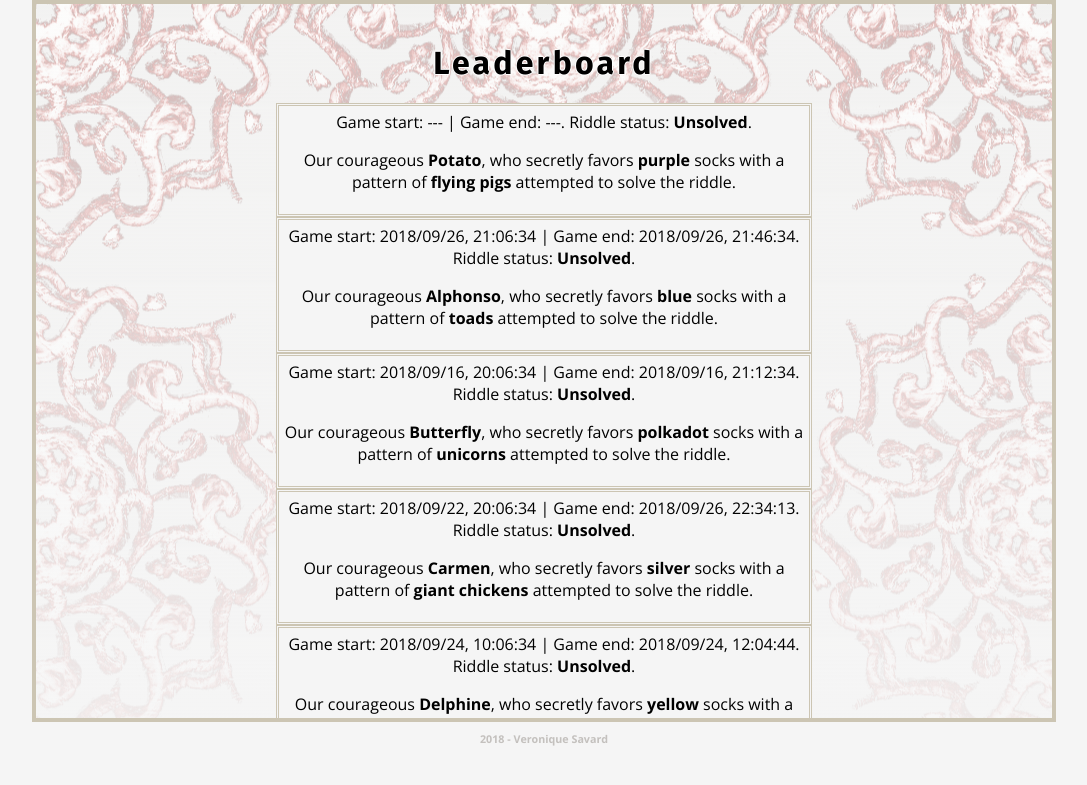
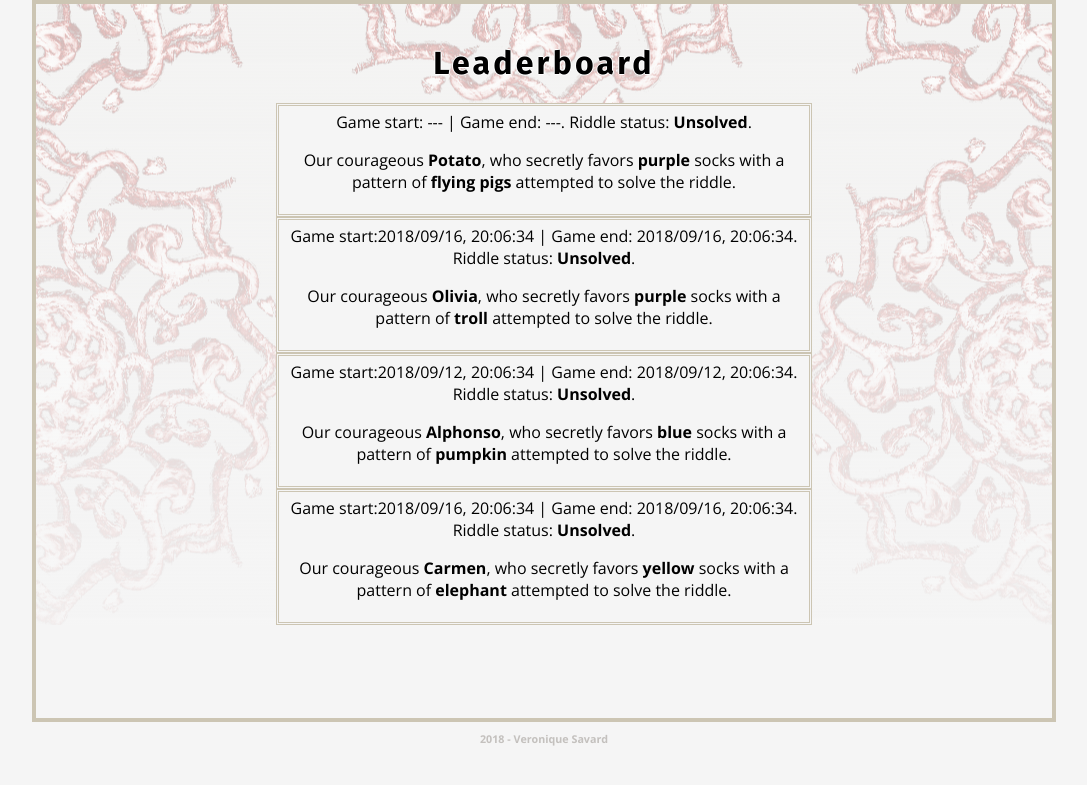
Before and after one commit to nuagesdencre/CI_PracticalPython, a Flask app: page /leaderboard in a window 1280 px wide. Shown: the part 82-867 px from the top of the page, without its empty margins (96-1183 px from the left). Run offline with Flask 2, Linux system fonts and the light colour scheme.

Commit message:
working on interactive leaderboard

```diff
--- a/app.py
+++ b/app.py
@@ -1,5 +1,6 @@
 import os
 from flask import Flask, render_template, request, redirect, session, url_for
+from leaderboard import LEADERBOARD, add_player
 from datetime import datetime
 
 app = Flask(__name__)
@@ -35,6 +36,11 @@ a way to get rid of the information in memory to trigger a new version of the st
 
 @app.route('/drop')
 def drop():
+    current_player = {"username": session.get('username'),
+                      "riddle_status": session.get('riddle_solved'), 'color': session.get('color'),
+                      'mystical': session.get('mystical'),
+                      "time_start": session.get('time_start'), "time_stop": session.get('time_stop')}
+    add_player(current_player)
     session.pop('username', None)
     session.pop('color', None)
     session.pop('mystical', None)
@@ -77,9 +83,14 @@ def leaderboard():
     riddle_solved = session.get('riddle_solved', 'Unsolved')
     time_start = session.get('time_start', '---')
     time_stop = session.get('time_stop', '---')
-    return render_template("leaderboard.html", page_title="Leaderboard", username=username, color=color,
+    return render_template("leaderboard.html", page_title="Leaderboard", leaderboard=LEADERBOARD, username=username, color=color,
                            mystical=mystical_beast, riddle_solved=riddle_solved, time_start=time_start,
                            time_stop=time_stop)
+
+
+# global variable for players
+# single list updated over time replacing hardcoded values
+# add new player info to top of list
 
 
 '''
@@ -113,7 +124,6 @@ def story():
         session['color'] = color
         mystical_beast = request.form['mystical']
         session['mystical'] = mystical_beast
-
     return render_template("story/story.html", page_title="story", username=username, color=color,
                            mystical=mystical_beast)
 
--- /dev/null
+++ b/leaderboard.py
@@ -0,0 +1,15 @@
+LEADERBOARD = [
+    {"username": "Olivia",
+     "riddle_status": "Unsolved", 'color': 'purple', 'mystical': 'troll',
+     "time_start": "2018/09/16, 20:06:34", "time_stop": '2018/09/16, 20:06:34'},
+    {"username": "Alphonso",
+     "riddle_status": "Unsolved", 'color': 'blue', 'mystical': 'pumpkin',
+     "time_start": "2018/09/12, 20:06:34", "time_stop": '2018/09/12, 20:06:34'},
+    {"username": "Carmen",
+     "riddle_status": "Unsolved", 'color': 'yellow', 'mystical': 'elephant',
+     "time_start": "2018/09/16, 20:06:34", "time_stop": '2018/09/16, 20:06:34'}
+]
+
+
+def add_player(blue):
+    LEADERBOARD.insert(0, blue)
--- a/static/css/styles.css
+++ b/static/css/styles.css
@@ -147,15 +147,19 @@ input{
     background-color: #fff;
 }
 
-.btns {
-    margin: 2px;
-    display: inline-block;
+.btns, input {
+    margin: 10px auto;
     border: 1px solid #6f675e;
     padding: 0 15px;
     line-height: 34px;
     word-wrap: normal;
     font-weight: bold;
     white-space: pre-wrap;
+    display: block;
+}
+
+.game_info {
+    max-width: 200px;
 }
 
 .btns:hover {
--- a/templates/leaderboard.html
+++ b/templates/leaderboard.html
@@ -19,41 +19,19 @@
 
             </div>
         </div>
-
-        <div class="leaderboard_entry">
-            Game start: 2018/09/26, 21:06:34 | Game end:  2018/09/26, 21:46:34. Riddle status: <span>Unsolved</span>.
+     {% for player in leaderboard[:3] %}
+   <div class="leaderboard_entry">
+            Game start:{{ player.time_start }} | Game end: {{ player.time_stop }}. Riddle status: <span>{{ player.riddle_status}}</span>.
             <div class="leaderboard_content">
-                <p>Our courageous <span>Alphonso</span>, who secretly favors <span>blue</span> socks with a pattern of <span>
-                toads</span> attempted to solve the riddle.</p>
+                <p>Our courageous <span>{{ player.username }}</span>, who secretly favors <span>{{ player.color }}</span> socks with a pattern of <span>
+                {{ player.mystical }}</span> attempted to solve the riddle.</p>
             </div>
         </div>
 
-        <div class="leaderboard_entry">
-            Game start: 2018/09/16, 20:06:34 | Game end:  2018/09/16, 21:12:34. Riddle status: <span>Unsolved</span>.
-            <div class="leaderboard_content">
-                <p>
-                    Our courageous <span>Butterfly</span>, who secretly favors <span>polkadot</span> socks with a pattern of
-                    <span>unicorns</span> attempted to solve the riddle.</p>
-            </div>
-        </div>
+            {% endfor %}
 
-        <div class="leaderboard_entry">
-            Game start: 2018/09/22, 20:06:34 | Game end:  2018/09/26, 22:34:13. Riddle status: <span>Unsolved</span>.
-            <div class="leaderboard_content">
-                <p>
-                    Our courageous <span>Carmen</span>, who secretly favors <span>silver</span> socks with a pattern of <span>
-                giant chickens</span> attempted to solve the riddle.</p>
-            </div>
-        </div>
 
-        <div class="leaderboard_entry">
-            Game start: 2018/09/24, 10:06:34 | Game end:  2018/09/24, 12:04:44. Riddle status: <span>Unsolved</span>.
-            <div class="leaderboard_content">
-                <p>
-                    Our courageous <span>Delphine</span>, who secretly favors <span>yellow</span> socks with a pattern of <span>
-                selkies</span> attempted to solve the riddle.</p>
-            </div>
-        </div>
+
 
     </div>
 
```
Also changed, not shown: templates/game.html (+9 -12 lines).
